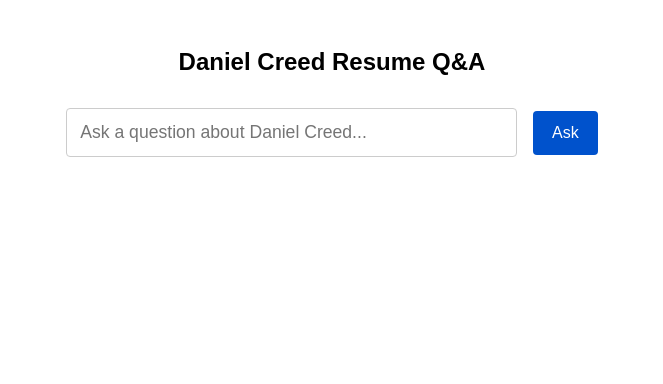
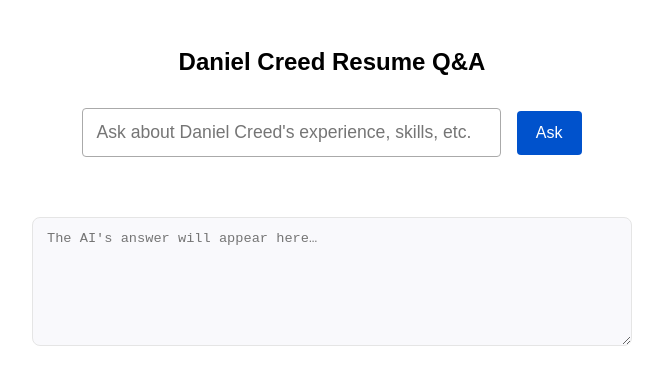
Before and after one commit to dancreed/resume-ui, a React (Create React App) app: page / in a window 1280 px wide. Shown: the top 384 px of the page, without its empty margins (308-971 px from the left). Built offline with nearby package versions, Linux system fonts and the light colour scheme.

Commit message:
Update App.js

```diff
--- a/src/App.js
+++ b/src/App.js
@@ -1,17 +1,16 @@
 import React, { useState } from "react";
 
-function App() {
+export default function App() {
   const [question, setQuestion] = useState("");
   const [answer, setAnswer] = useState("");
+  const [loading, setLoading] = useState(false);
   const [error, setError] = useState("");
-  const [loading, setLoading] = useState(false);
 
-  async function handleAsk(e) {
-    e.preventDefault();
+  const handleAsk = async (e) => {
+    e.preventDefault(); // Prevents reload!
     setAnswer("");
     setError("");
     setLoading(true);
-
     try {
       const res = await fetch("/ask", {
         method: "POST",
@@ -26,50 +25,57 @@ function App() {
     } finally {
       setLoading(false);
     }
-  }
+  };
 
   return (
-    <main style={{ maxWidth: 650, margin: "3em auto", textAlign: "center", fontFamily: "sans-serif" }}>
+    <div style={{ maxWidth: 600, margin: "3em auto", textAlign: "center", fontFamily: "sans-serif" }}>
       <h2>Daniel Creed Resume Q&amp;A</h2>
       <form onSubmit={handleAsk} style={{ margin: "2em 0" }}>
         <input
           required
-          placeholder="Ask a question about Daniel Creed..."
           value={question}
           onChange={e => setQuestion(e.target.value)}
+          placeholder="Ask about Daniel Creed's experience, skills, etc."
           style={{
-            width: "65%", padding: "0.75em", fontSize: "1.1em",
-            border: "1px solid #ccc", borderRadius: 4
+            width: "65%",
+            padding: "0.75em",
+            fontSize: "1.1em",
+            border: "1px solid #aaa",
+            borderRadius: 4
           }}
         />
         <button
           type="submit"
+          disabled={loading}
           style={{
-            marginLeft: "1em", padding: "0.8em 1.2em", fontSize: "1em",
-            background: "#0052cc", color: "white", border: "none", borderRadius: "4px"
+            marginLeft: "1em",
+            padding: "0.8em 1.2em",
+            fontSize: "1em",
+            background: "#0052cc",
+            color: "white",
+            border: "none",
+            borderRadius: "4px"
           }}
-          disabled={loading}
         >
           {loading ? "Thinking..." : "Ask"}
         </button>
       </form>
       {error && <div style={{ color: "crimson", marginBottom: "1em" }}>{error}</div>}
-      {answer && (
-        <div style={{
-          background: "#f8f8ff",
-          fontSize: "1.1em",
-          padding: "1.3em",
+      <textarea
+        readOnly
+        value={answer}
+        placeholder="The AI's answer will appear here…"
+        style={{
+          width: "95%",
+          minHeight: 100,
+          margin: "2em 0",
+          padding: "1em",
+          background: "#f9f9fc",
+          fontSize: "1.05em",
           borderRadius: 8,
-          border: "1px solid #eaeaea",
-          margin: "1.5em auto",
-          maxWidth: "90%",
-        }}>
-          <b>Answer:</b>
-          <div style={{ marginTop: "0.7em", whiteSpace: "pre-wrap" }}>{answer}</div>
-        </div>
-      )}
-    </main>
+          border: "1.5px solid #e5e5e5"
+        }}
+      />
+    </div>
   );
 }
-
-export default App;
```
